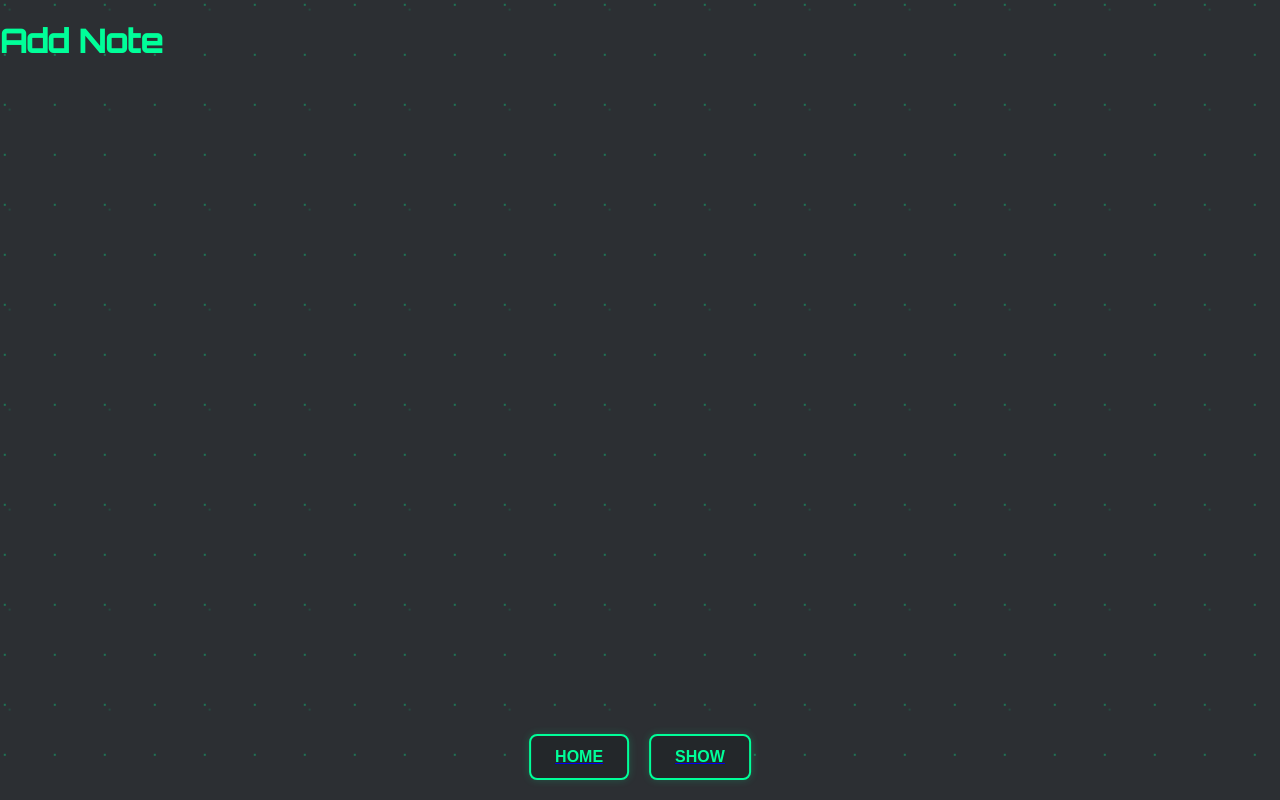
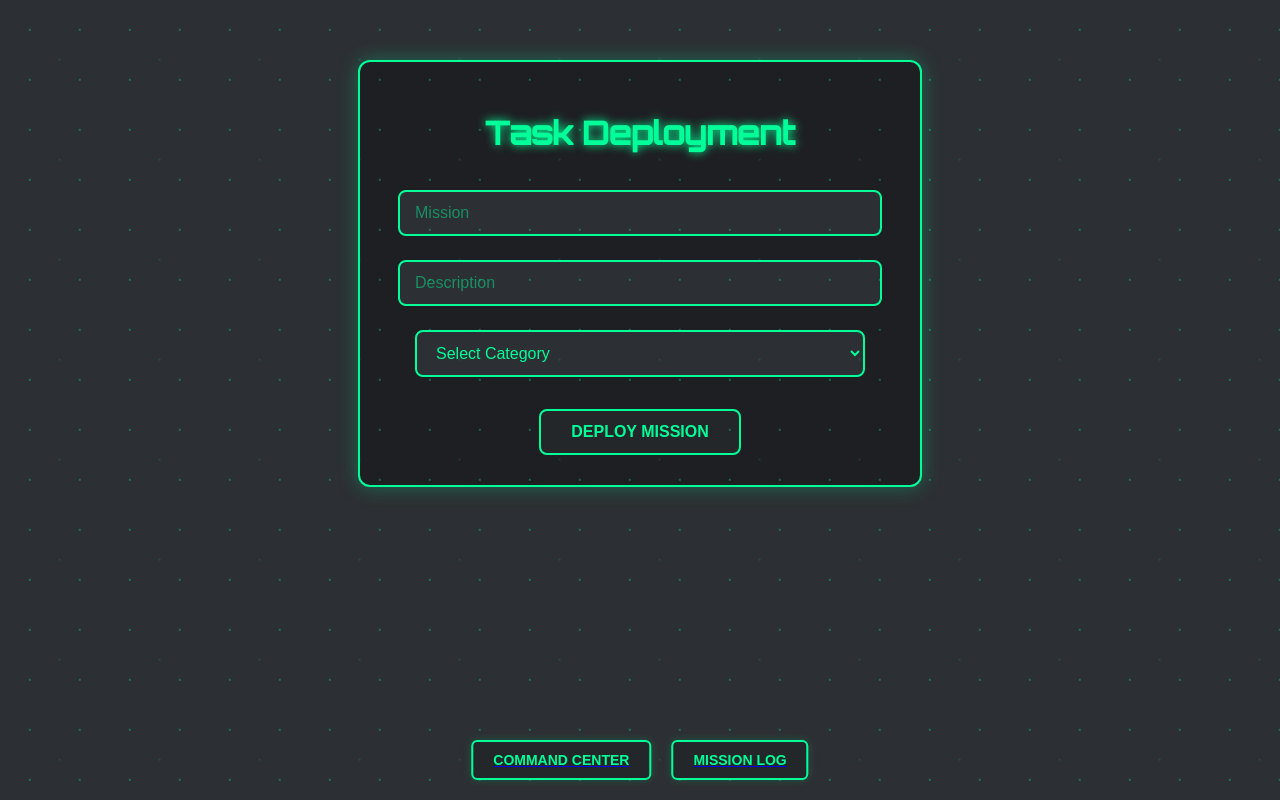
Before and after one commit to rahulbhongade358/todo, a React (Vite) app in the folder todo/: page /add in a window 1280 px wide. Built offline with nearby package versions, Linux system fonts and the light colour scheme.

Commit message:
added form handling

```diff
--- a/todo/src/App.jsx
+++ b/todo/src/App.jsx
@@ -1,5 +1,4 @@
 import React from 'react'
-import Home from './components/Home/Home'
 import Allroutes from './Allroutes'
 
 function App() {
--- a/todo/src/components/Add/Add.css
+++ b/todo/src/components/Add/Add.css
@@ -0,0 +1,96 @@
+.add-container {
+    max-width: 500px;
+    margin: 60px auto;
+    padding: 30px;
+    background-color: #1e1f22;
+    border: 2px solid #00ff99;
+    border-radius: 12px;
+    box-shadow: 0 0 20px rgba(0, 255, 153, 0.3);
+    color: #00ff99;
+    font-family: 'Orbitron', sans-serif;
+    text-align: center;
+  }
+
+  .add-container h1 {
+    margin-bottom: 25px;
+    text-shadow: 0 0 10px #00ff99;
+  }
+
+
+  .mission-input {
+    width: 90%;
+    padding: 12px 15px;
+    margin: 12px 0;
+    background-color: #2c2f33;
+    border: 2px solid #00ff99;
+    border-radius: 8px;
+    color: #00ff99;
+    font-size: 16px;
+    outline: none;
+    transition: all 0.3s ease;
+  }
+
+  .mission-input::placeholder {
+    color: #00ff9977;
+  }
+
+  .mission-input:focus {
+    border-color: #00ffaa;
+    box-shadow: 0 0 10px #00ffaa;
+  }
+
+
+  .mission-input-select {
+    background-color: #2c2f33;
+  }
+
+
+  .btn-add {
+    margin-top: 20px;
+    padding: 12px 30px;
+    background-color: #23272a;
+    border: 2px solid #00ff99;
+    border-radius: 8px;
+    color: #00ff99;
+    font-size: 16px;
+    font-weight: bold;
+    cursor: pointer;
+    transition: all 0.3s ease;
+    text-transform: uppercase;
+  }
+
+  .btn-add:hover {
+    background-color: #00ff99;
+    color: #23272a;
+    box-shadow: 0 0 15px rgba(0, 255, 153, 0.4);
+    transform: translateY(-2px);
+  }
+
+
+  .fixed-buttons {
+    position: fixed;
+    bottom: 20px;
+    left: 50%;
+    transform: translateX(-50%);
+    display: flex;
+    gap: 20px;
+    z-index: 100;
+  }
+
+  .mission-button {
+    background-color: #23272a;
+    color: #00ff99;
+    border: 2px solid #00ff99;
+    padding: 10px 20px;
+    font-size: 14px;
+    border-radius: 6px;
+    cursor: pointer;
+    transition: 0.3s;
+    font-weight: bold;
+    text-transform: uppercase;
+  }
+
+  .mission-button:hover {
+    background-color: #00ff99;
+    color: #23272a;
+  }
--- a/todo/src/components/Add/Add.jsx
+++ b/todo/src/components/Add/Add.jsx
@@ -1,14 +1,84 @@
-import React from 'react'
+import React, { useState } from 'react'
 import { NavLink } from 'react-router-dom'
 import './Add.css'
 function Add() {
+  const [title, settitle] = useState("")
+  const [Description, setDescription] = useState("")
+  const [category, setcategory] = useState("")
+  const addnote = () =>{
+    const notes= JSON.parse(localStorage.getItem("notes")) || [];
+
+    const noteObject = {
+      title,
+      Description,
+      category,
+    };
+    notes.push(noteObject);
+
+    localStorage.setItem("notes",JSON.stringify(notes));
+
+
+
+    settitle("");
+    setDescription("");
+    setcategory("");
+    };
   return (
     <div>
-      <h1>Add Note</h1>
+      <div className="add-container">
+      <h1>Task Deployment</h1>
+      <input
+      className='mission-input'
+       type="text"
+       placeholder='Mission'
+       value={title}
+       onChange={(e)=>{
+        settitle(e.target.value);
+       }}
+       />
+
+      <input
+      className='mission-input'
+       type="text"
+       placeholder='Description'
+       value={Description}
+       onChange={(e)=>{
+        setDescription(e.target.value);
+       }}
+       />
+       <select
+       className='mission-input mission-input-select'
+       type='text'
+       placeholder='Category'
+       value={category}
+       onChange={(e)=> {
+        setcategory(e.target.value);
+       }}>
+            <option value="">Select Category</option>
+            <option value="Shopping">🛒 Supply Mission (Shopping)</option>
+            <option value="Work">📂 Operation Deskwork (Work)</option>
+            <option value="Learning">📘 Training Mission (Learning)</option>
+            <option value="Personal">🏠 Base Tasks (Personal)</option>
+            <option value="Health">💪 Health Protocol (Fitness)</option>
+       </select>
+       <button
+      type='button'
+      className='btn btn-primary btn-add'
+       onClick={addnote}>
+        Deploy Mission
+      </button>
       <div className="fixed-buttons">
-      <NavLink to={"/"}><button className="mission-button">Home</button></NavLink>
-      <NavLink to={"/show"}><button className="mission-button"> Show</button></NavLink>
+      <NavLink to={"/"}>
+      <button
+       type='button'
+       className="mission-button">Command Center</button>
+       </NavLink>
+      <NavLink type='button'
+       to={"/show"}>
+        <button className="mission-button"> Mission Log</button>
+        </NavLink>
 
+    </div>
     </div>
     </div>
   )
--- a/todo/src/components/Home/Home.jsx
+++ b/todo/src/components/Home/Home.jsx
@@ -45,14 +45,14 @@ function Home() {
               <NavLink to={"/add"} >
                 <button className="mission-button">
                 <img className="animated-btn" src={GranadeGif} alt="Mission animation" />
-                New Operation
+                Task Deployment
               </button>
               </NavLink>
 
   <NavLink to={"/show"}  >
   <button className="mission-button">
     <img className="animated-btn" src={checkGif} alt="Mission animation" />
-    Mission Dashboard
+    Mission Log
   </button>
   </NavLink>
 
--- a/todo/src/components/Show/Show.jsx
+++ b/todo/src/components/Show/Show.jsx
@@ -6,8 +6,8 @@ function Show() {
     <div>
       <h1>Show Note</h1>
     <div className="fixed-buttons">
-       <NavLink to={"/add"}><button className="mission-button">Add</button></NavLink>
-       <NavLink to={"/"}><button className="mission-button"> Home</button></NavLink>
+       <NavLink to={"/add"}><button className="mission-button">Task Deployment</button></NavLink>
+       <NavLink to={"/"}><button className="mission-button"> Command Center</button></NavLink>
     </div>
     </div>
   )
```
